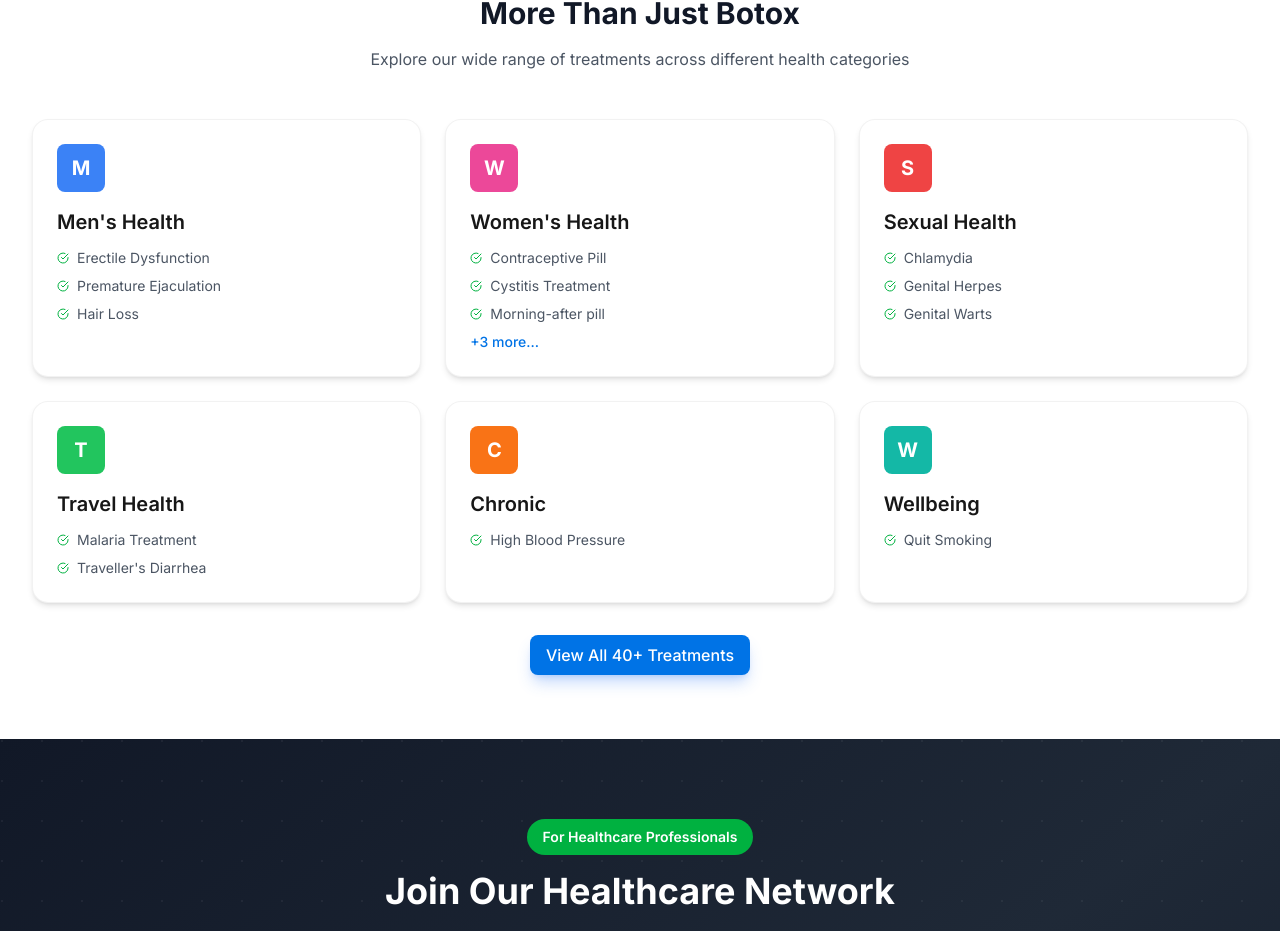
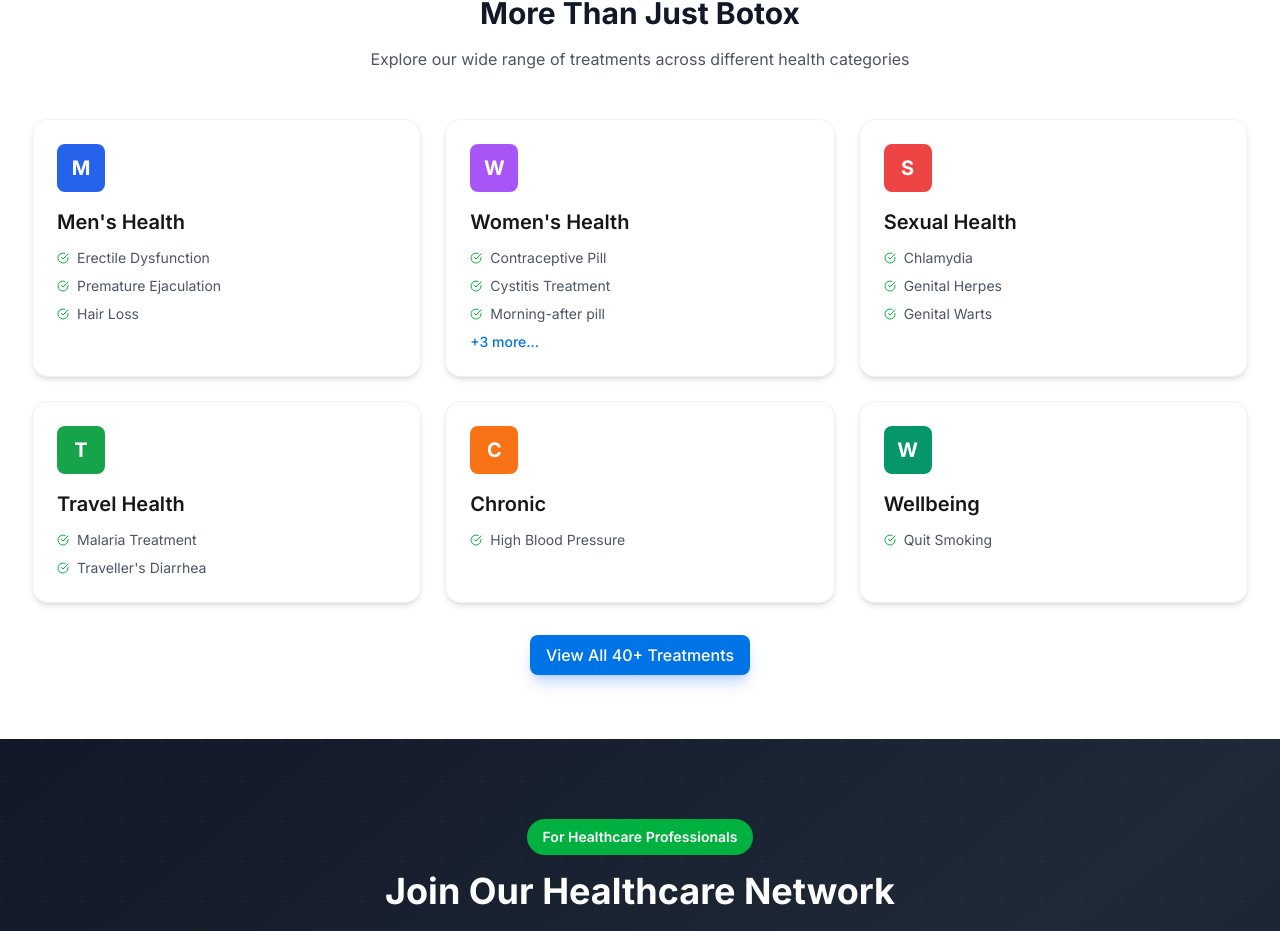
Before and after one commit to broddo-baggins/DoktorABC-Mock, a React (Vite) app: page / in a window 1280 px wide. Shown: the part 6409-7340 px from the top of the page. Built offline with nearby package versions, Linux system fonts and the light colour scheme.

Commit message:
fix: Remove all pink colors from category badges
- Changed Women's Health from pink to purple
- Updated category colors to medical color scheme
- Men's Health: blue-600
- Women's Health: purple-500
- Travel Health: green-600
- Wellbeing: emerald-600
- No more pink anywhere in active code

```diff
--- a/src/pages/LandingNew.jsx
+++ b/src/pages/LandingNew.jsx
@@ -27,12 +27,12 @@ const Landing = () => {
   ]
 
   const categories = [
-    { title: "Men's Health", items: ['Erectile Dysfunction', 'Premature Ejaculation', 'Hair Loss'], color: 'bg-blue-500' },
-    { title: "Women's Health", items: ['Contraceptive Pill', 'Cystitis Treatment', 'Morning-after pill', 'Bacterial Vaginosis', 'Period Delay', 'Facial Hair Removal'], color: 'bg-pink-500' },
+    { title: "Men's Health", items: ['Erectile Dysfunction', 'Premature Ejaculation', 'Hair Loss'], color: 'bg-blue-600' },
+    { title: "Women's Health", items: ['Contraceptive Pill', 'Cystitis Treatment', 'Morning-after pill', 'Bacterial Vaginosis', 'Period Delay', 'Facial Hair Removal'], color: 'bg-purple-500' },
     { title: 'Sexual Health', items: ['Chlamydia', 'Genital Herpes', 'Genital Warts'], color: 'bg-red-500' },
-    { title: 'Travel Health', items: ['Malaria Treatment', "Traveller's Diarrhea"], color: 'bg-green-500' },
+    { title: 'Travel Health', items: ['Malaria Treatment', "Traveller's Diarrhea"], color: 'bg-green-600' },
     { title: 'Chronic', items: ['High Blood Pressure'], color: 'bg-orange-500' },
-    { title: 'Wellbeing', items: ['Quit Smoking'], color: 'bg-teal-500' }
+    { title: 'Wellbeing', items: ['Quit Smoking'], color: 'bg-emerald-600' }
   ]
 
   return (
```
